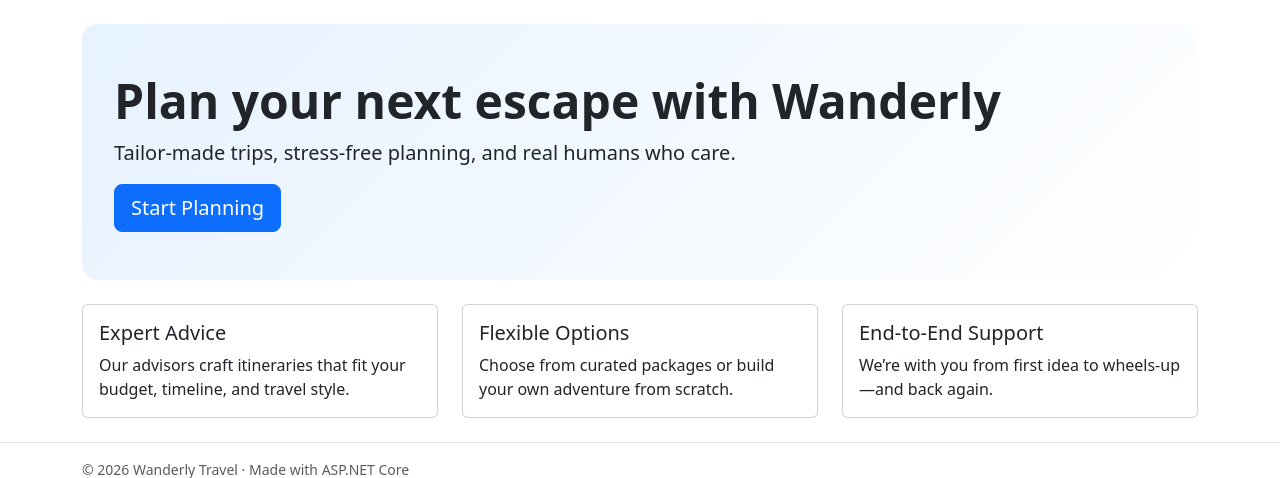
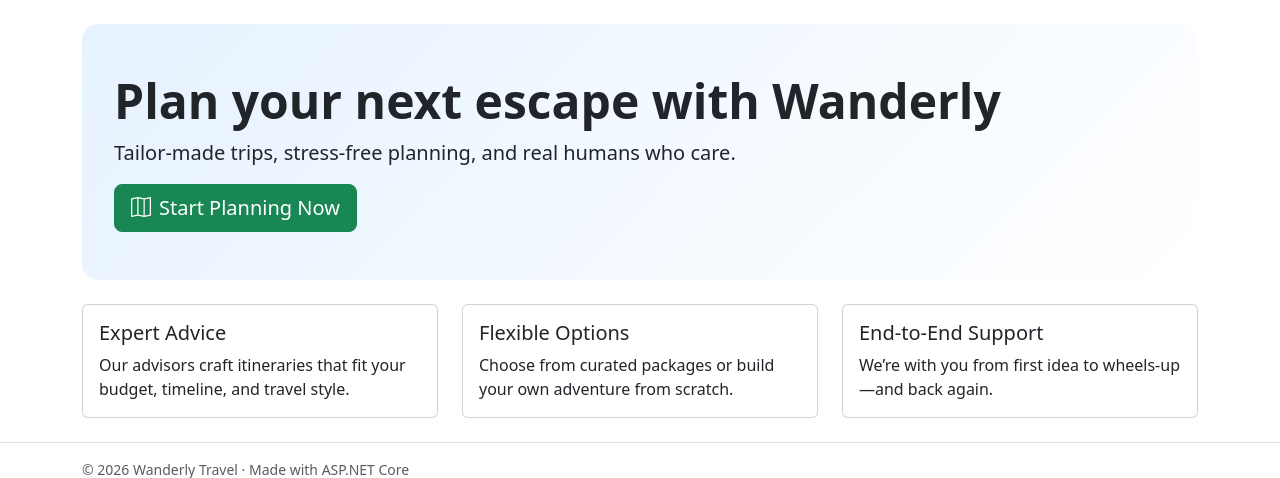
Before and after one commit to uplandprojects/Contoso, an ASP.NET Core app: page / in a window 1280 px wide. Shown: the part 57-535 px from the top of the page. Run offline with ASP.NET Core 8, Linux system fonts and the light colour scheme.

Commit message:
Change Start Planning button to green, update label and add map icon
Co-authored-by: danhellem <10525048+danhellem@users.noreply.github.com>

```diff
--- a/Pages/Index.cshtml
+++ b/Pages/Index.cshtml
@@ -6,7 +6,7 @@
 <section class="hero mb-4">
   <h1 class="display-5 fw-semibold mb-2">Plan your next escape with Wanderly</h1>
   <p class="lead mb-3">Tailor-made trips, stress-free planning, and real humans who care.</p>
-  <a class="btn btn-primary btn-lg" asp-page="/Contact">Start Planning</a>
+  <a class="btn btn-success btn-lg" asp-page="/Contact"><i class="bi bi-map me-2"></i>Start Planning Now</a>
 </section>
 
 <div class="row g-4">
--- a/Pages/Shared/_Layout.cshtml
+++ b/Pages/Shared/_Layout.cshtml
@@ -5,6 +5,7 @@
   <meta name="viewport" content="width=device-width, initial-scale=1" />
   <title>@ViewData["Title"] - Wanderly Travel</title>
   <link href="https://cdn.jsdelivr.net/npm/bootstrap@5.3.3/dist/css/bootstrap.min.css" rel="stylesheet" />
+  <link href="https://cdn.jsdelivr.net/npm/bootstrap-icons@1.11.3/font/bootstrap-icons.min.css" rel="stylesheet" />
   <link rel="stylesheet" href="~/css/site.css" />
 </head>
 <body>
```
